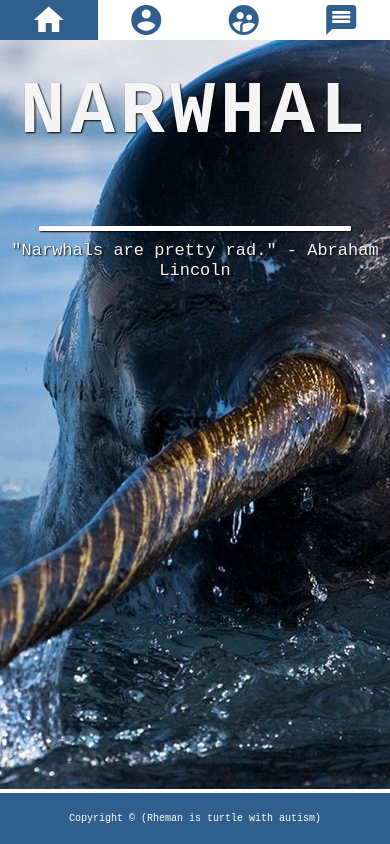
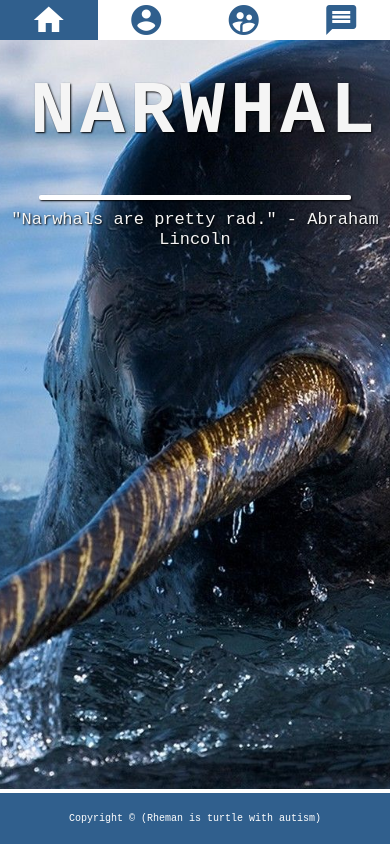
Before and after one commit to Huhspaniel/favorite-animal, an Angular app: page / in a window 390 px wide. Built offline with nearby package versions, Linux system fonts and the light colour scheme.

Commit message:
0 margin for h1 Changed padding for h1 Increased border-radius on .division

```diff
--- a/src/styles.scss
+++ b/src/styles.scss
@@ -13,7 +13,8 @@ body {
 	margin: 0 0 55px 50px;
 }
 h1 {
-    padding: 20px;
+    padding: 40px;
+	margin: 0;
     text-align: center;
     font-size: 100px;
     text-transform: uppercase;
@@ -39,7 +40,7 @@ main {
     height: 5px;
     background-color: white;
     box-shadow: 1px 1px 2px #000000;
-    border-radius: 1px;
+    border-radius: 2px;
 }
 .sidebar {
     position: fixed;
@@ -99,6 +100,7 @@ footer {
 @media only screen and (max-width: 700px) {
     h1 {
         font-size: 75px;
+		padding: 30px;
     }
     p {
         font-size: 17px;
@@ -118,6 +120,6 @@ footer {
 	    }
     }
     .content {
-        margin: 40px 0 55px 0;
+        margin: 40px 0 55px;
     }
 }
```
